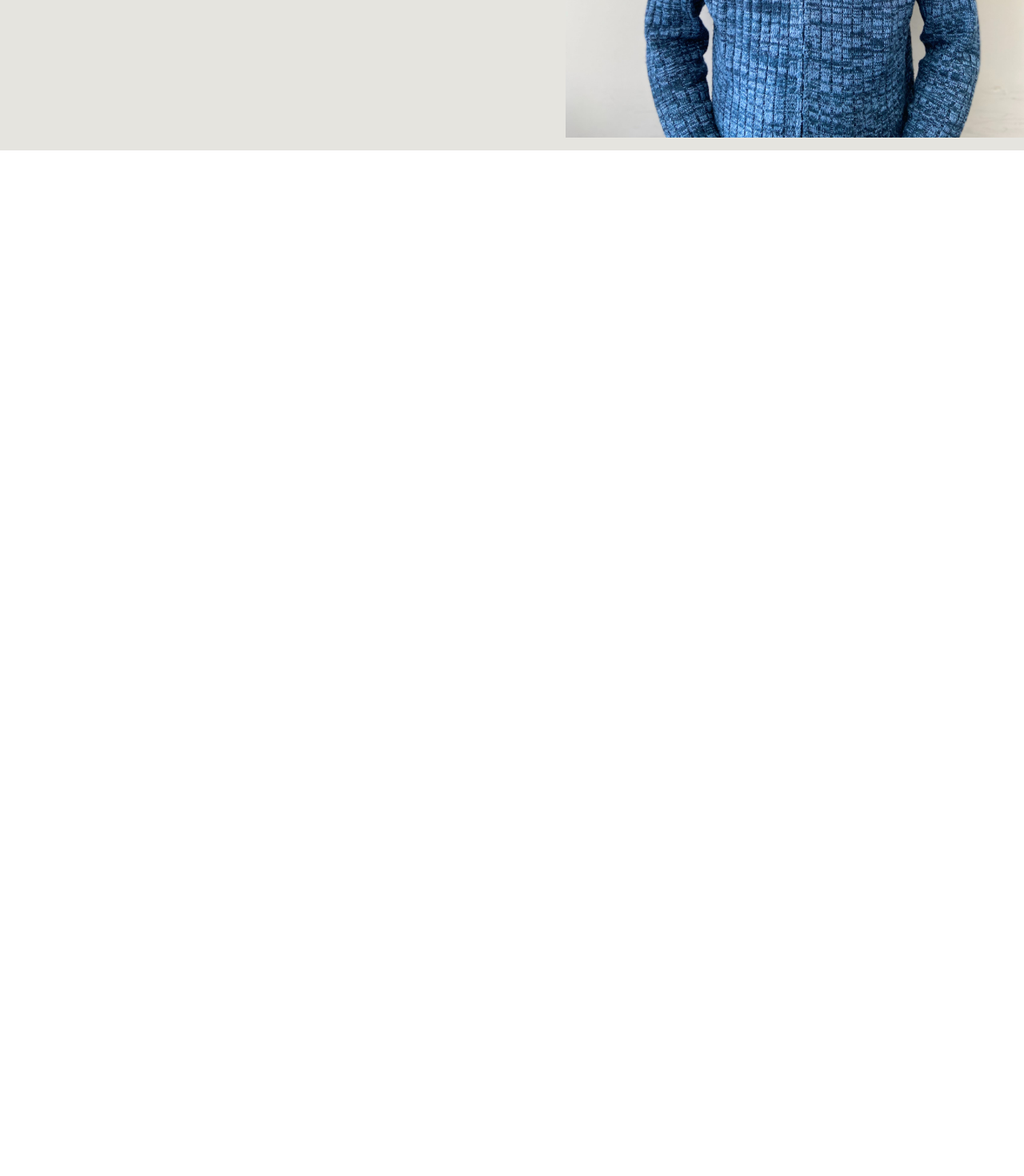
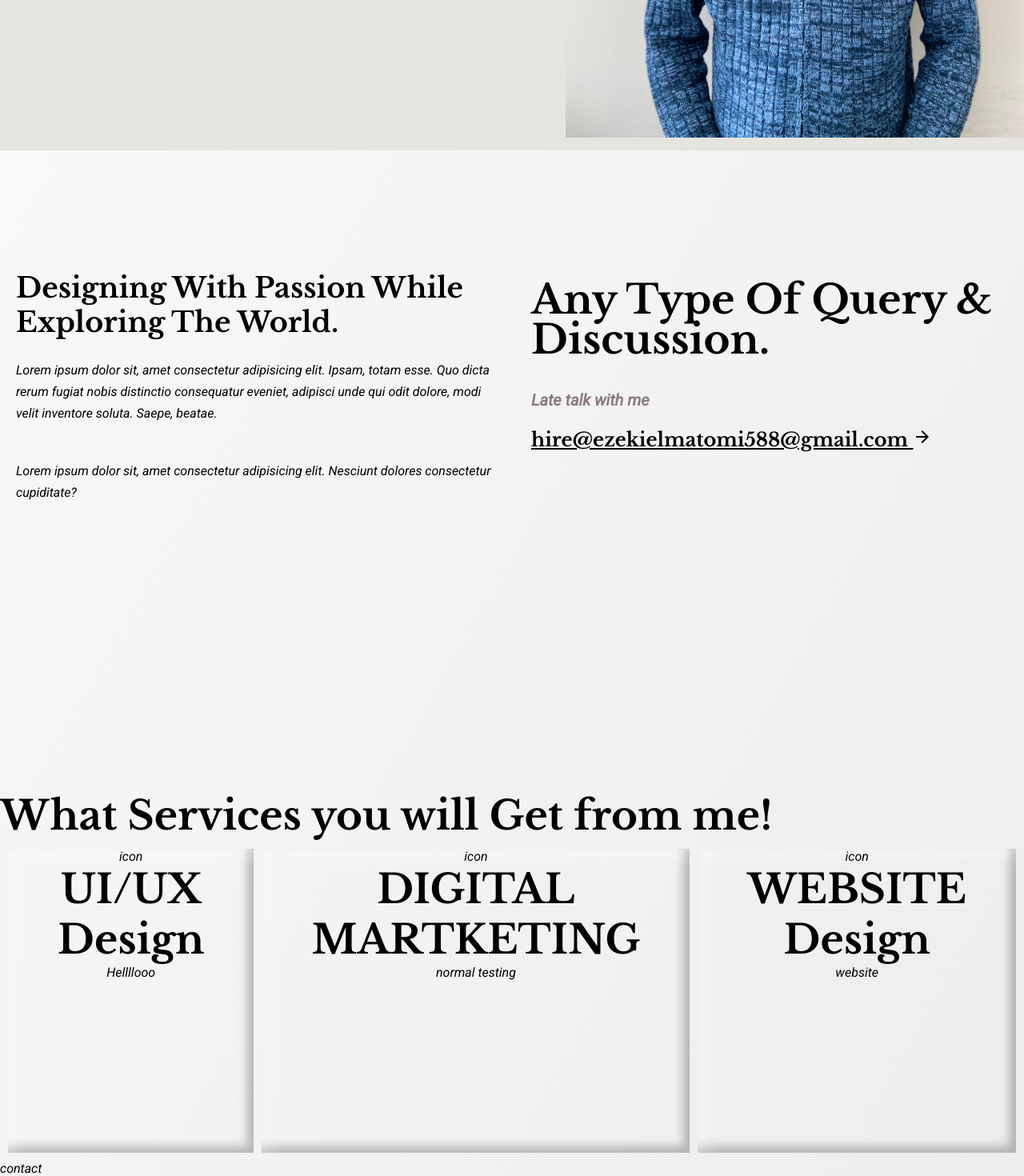
Before and after one commit to ezekiel444/portfolio-react, a React (Create React App) app: page / in a window 1280 px wide. Shown: the part 739-2209 px from the top of the page at 80% size. Before the commit the page ends 927 px from the top, so only its background shows below. Built offline with nearby package versions, Linux system fonts and the light colour scheme.

Commit message:
added some new design with latest feature

```diff
--- a/public/index.html
+++ b/public/index.html
@@ -10,6 +10,7 @@
       content="Web site created using create-react-app"
     />
     <link rel="apple-touch-icon" href="%PUBLIC_URL%/logo192.png" />
+
     <!--
       manifest.json provides metadata used when your web app is installed on a
       user's mobile device or desktop. See https://developers.google.com/web/fundamentals/web-app-manifest/
--- a/src/App.css
+++ b/src/App.css
@@ -13,7 +13,8 @@ body {
     font-family: 'Roboto', sans-serif;
 }
 
-h1 {
+h1,
+h2 {
     font-family: 'Libre Baskerville', serif;
 }
 
--- a/src/App.js
+++ b/src/App.js
@@ -1,6 +1,11 @@
 import React from "react";
 import "./App.css";
-import { NavBar, HomePage } from "./components/HomeOfComponents";
+import {
+  NavBar,
+  HomePage,
+  Service,
+  Contact,
+} from "./components/HomeOfComponents";
 
 function App() {
   return (
@@ -10,6 +15,8 @@ function App() {
         <hr />
       </header>
       <HomePage />
+      <Service />
+      <Contact />
     </>
   );
 }
--- a/src/components/HomeOfComponents.js
+++ b/src/components/HomeOfComponents.js
@@ -1,4 +1,6 @@
+import NavBar from "./NavigationBar/NavBar";
 import HomePage from "./home/HomePage";
-import NavBar from "./NavigationBar/NavBar";
+import Service from "./service/servicePackage/Service";
+import Contact from "./contact/Contact";
 
-export { HomePage, NavBar };
+export { HomePage, NavBar, Service, Contact };
--- /dev/null
+++ b/src/components/contact/Contact.js
@@ -0,0 +1,5 @@
+import React from "react";
+
+export default function contact() {
+  return <div>contact</div>;
+}
--- /dev/null
+++ b/src/components/service/HousingServices.js
@@ -0,0 +1,12 @@
+import React from "react";
+
+const ExpectedService = (ServiceComponent, ExtraService, arg) => {
+  return (props) => (
+    <>
+      <ServiceComponent />
+      <ExtraService serviceOffer={arg} />
+    </>
+  );
+};
+
+export default ExpectedService;
--- /dev/null
+++ b/src/components/service/extraservice/ExtraService.js
@@ -0,0 +1,18 @@
+import React from "react";
+import "./extraservice.css";
+
+export default function ExtraService({ serviceOffer }) {
+  const services = serviceOffer.map((offer) => (
+    <div className="serviceDesignControl" key={offer.id}>
+      <div className="extra-service-box">{offer.icon}</div>
+      <h1 className="extra-service-box">{offer.title}</h1>
+      <p className="extra-service-box">{offer.details}</p>
+    </div>
+  ));
+  return (
+    <div>
+      <h1>What Services you will Get from me!</h1>
+      <div className="serviceOffer">{services}</div>
+    </div>
+  );
+}
--- /dev/null
+++ b/src/components/service/extraservice/extraservice.css
@@ -0,0 +1,83 @@
+.serviceOffer {
+    display: grid;
+    grid-template-columns: auto auto auto;
+    padding: 10px;
+    height: 400px;
+    gap: 10px;
+}
+
+@keyframes bounce-top {
+    0% {
+        -webkit-transform: translateY(-45px);
+        transform: translateY(-45px);
+        -webkit-animation-timing-function: ease-in;
+        animation-timing-function: ease-in;
+        opacity: 1;
+    }
+
+    24% {
+        opacity: 1;
+    }
+
+    40% {
+        -webkit-transform: translateY(-24px);
+        transform: translateY(-24px);
+        -webkit-animation-timing-function: ease-in;
+        animation-timing-function: ease-in;
+    }
+
+    65% {
+        -webkit-transform: translateY(-12px);
+        transform: translateY(-12px);
+        -webkit-animation-timing-function: ease-in;
+        animation-timing-function: ease-in;
+    }
+
+    82% {
+        -webkit-transform: translateY(-6px);
+        transform: translateY(-6px);
+        -webkit-animation-timing-function: ease-in;
+        animation-timing-function: ease-in;
+    }
+
+    93% {
+        -webkit-transform: translateY(-4px);
+        transform: translateY(-4px);
+        -webkit-animation-timing-function: ease-in;
+        animation-timing-function: ease-in;
+    }
+
+    25%,
+    55%,
+    75%,
+    87% {
+        -webkit-transform: translateY(0px);
+        transform: translateY(0px);
+        -webkit-animation-timing-function: ease-out;
+        animation-timing-function: ease-out;
+    }
+
+    100% {
+        -webkit-transform: translateY(0px);
+        transform: translateY(0px);
+        -webkit-animation-timing-function: ease-out;
+        animation-timing-function: ease-out;
+        opacity: 1;
+    }
+}
+
+/* .serviceOffer :hover {
+    animation: bounce-top 0.9s both;
+} */
+
+.serviceDesignControl {
+    box-shadow: 12px 12px 16px 0 rgba(255, 255, 255, 0.3) inset,
+        -8px -8px 12px 0 rgba(0, 0, 0, .25) inset;
+    height: 100%;
+}
+
+
+.extra-service-box {
+    text-align: center;
+    width: 100%;
+}
--- /dev/null
+++ b/src/components/service/servicePackage/Service.js
@@ -0,0 +1,48 @@
+import React from "react";
+import "./serviceStyle.css";
+import { MdArrowForward } from "react-icons/md";
+import ExpectedService from "../HousingServices";
+import ExtraService from "../extraservice/ExtraService";
+
+function Service() {
+  return (
+    <div className="serviceHome">
+      <div className="serviceDesign">
+        <h1>Designing With Passion While Exploring The World.</h1>
+        <p>
+          Lorem ipsum dolor sit, amet consectetur adipisicing elit. Ipsam, totam
+          esse. Quo dicta rerum fugiat nobis distinctio consequatur eveniet,
+          adipisci unde qui odit dolore, modi velit inventore soluta. Saepe,
+          beatae.
+        </p>
+        <br />
+        <p>
+          Lorem ipsum dolor sit, amet consectetur adipisicing elit. Nesciunt
+          dolores consectetur cupiditate?
+        </p>
+      </div>
+      <div className="serviceContact">
+        <section>
+          <h1>Any Type Of Query & Discussion.</h1>
+          <span>Late talk with me</span>
+          <h2>
+            hire@ezekielmatomi588@gmail.com <MdArrowForward />
+          </h2>
+        </section>
+      </div>
+    </div>
+  );
+}
+
+const serviceOffer = [
+  { id: 1, icon: "icon", title: "UI/UX Design", details: "Hellllooo" },
+  {
+    id: 2,
+    icon: "icon",
+    title: "DIGITAL MARTKETING",
+    details: "normal testing",
+  },
+  { id: 3, icon: "icon", title: "WEBSITE Design", details: "website" },
+];
+
+export default ExpectedService(Service, ExtraService, serviceOffer);
--- /dev/null
+++ b/src/components/service/servicePackage/serviceStyle.css
@@ -0,0 +1,54 @@
+.serviceHome {
+    height: 100vh;
+    display: flex;
+}
+
+.serviceDesign {
+    width: 50%;
+}
+
+.serviceDesign h1 {
+    font-size: 35px;
+    margin: 0 20px;
+    margin-top: 150px;
+}
+
+.serviceDesign p {
+    margin: 0 20px;
+    line-height: 1.7;
+    margin-top: 25px;
+}
+
+.serviceContact {
+    width: 50%;
+
+}
+
+
+.serviceContact section {
+    display: flex;
+    flex-direction: column;
+    align-items: center;
+    margin: 10.1em 1.5em 0 1.5em;
+    line-height: 1
+}
+
+.serviceContact section span {
+    margin-top: 2em;
+    margin-right: auto;
+    font-weight: bold;
+    font-size: 20px;
+    color: rgb(138, 123, 123);
+}
+
+.serviceContact section h2 {
+    margin-right: auto;
+    margin-top: 1em;
+    text-decoration: underline;
+    text-align: center;
+}
+
+.serviceContact section h2 span {
+    padding: 20px;
+    font-size: 1.3em;
+}
```
Also changed, not shown: src/components/contact/contactStyle.css (added).
